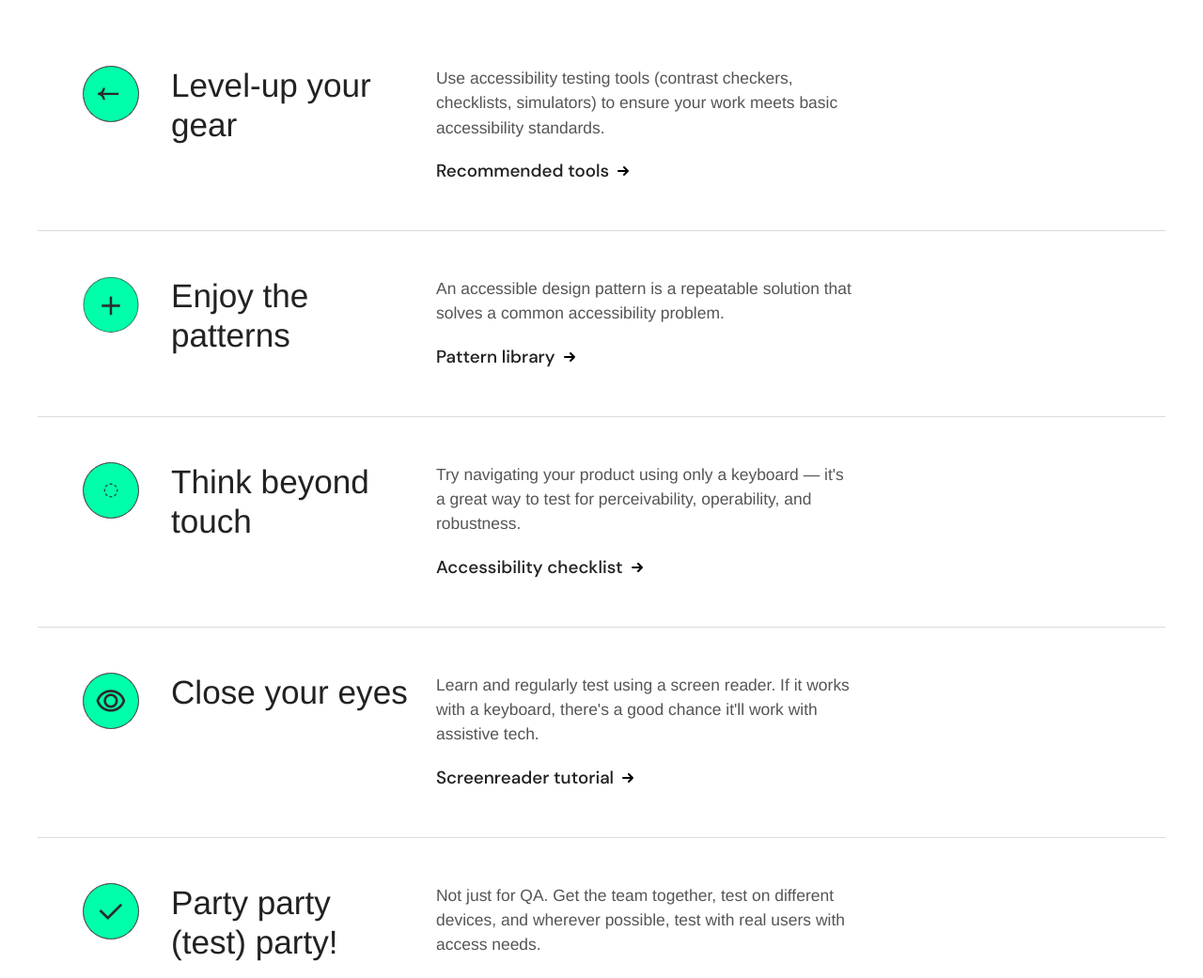
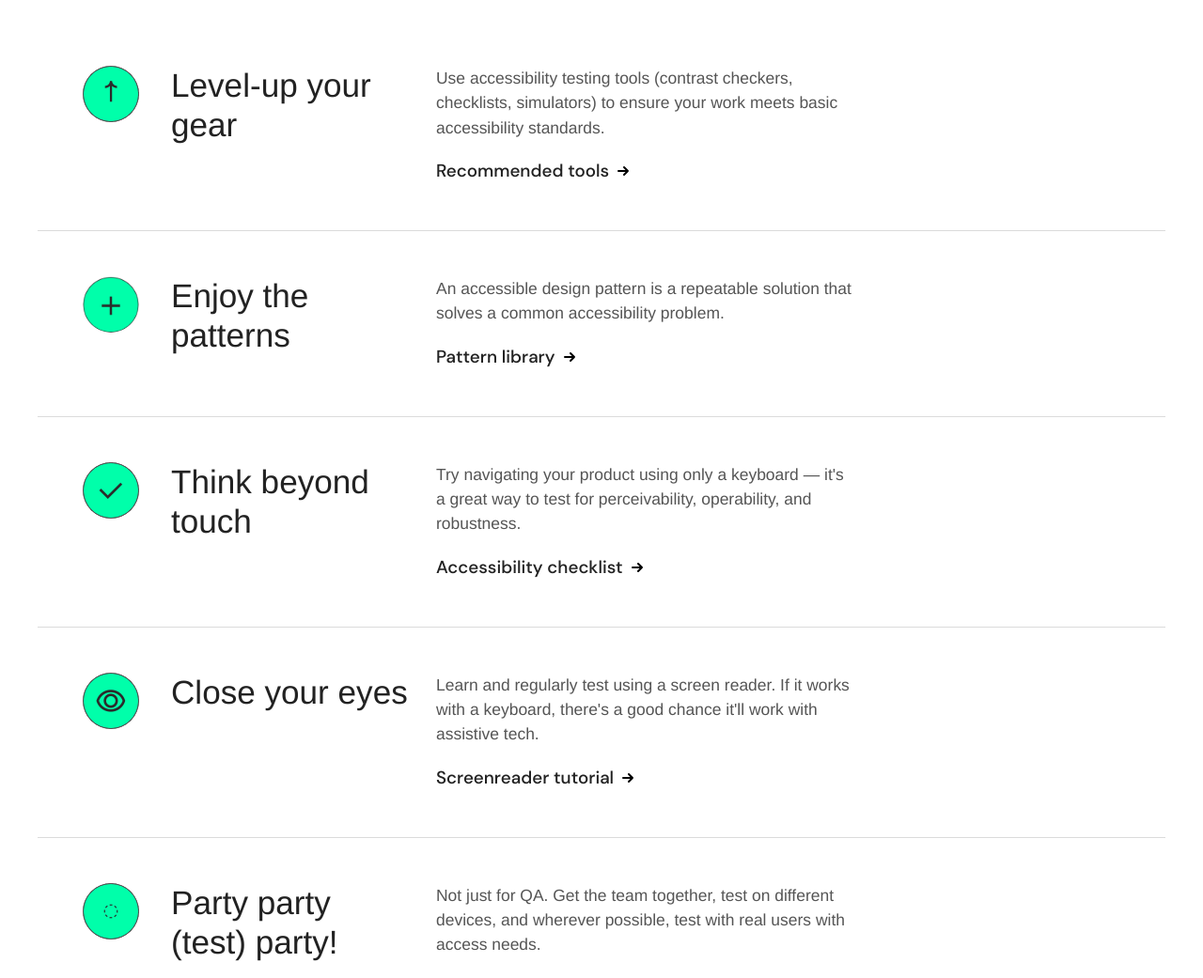
Before and after one commit to ustwo/accessibility-microsite, a React (Vite) app: page / in a window 1280 px wide. Shown: the part 411-1452 px from the top of the page at 94% size. Built offline with nearby package versions, Linux system fonts and the light colour scheme; no server answers; a web font is replaced by a local one.

Commit message:
Home Icons animation updates

```diff
--- a/public/styles/icon-animation.css
+++ b/public/styles/icon-animation.css
@@ -22,14 +22,15 @@
 /* Arrow icon animation */
 .principle-icon[data-icon="arrow"] {
   background-position: 0 0;
+  transform: rotate(90deg);
 }
 .principle-card:hover .principle-icon[data-icon="arrow"] {
-  animation: arrowAnimation 1s steps(31) forwards;
+  animation: arrowAnimation 0.6s steps(15) 2;
 }
 
 @keyframes arrowAnimation {
   from { background-position: 0 0; }
-  to { background-position: 0 -1860px; } /* 60px * 30 frames */
+  to { background-position: 0 -900px; } /* 60px * 30 frames */
 }
 
 /* Plus icon animation */
@@ -37,12 +38,13 @@
   background-position: 0 -480px;
 }
 .principle-card:hover .principle-icon[data-icon="plus"] {
-  animation: plusAnimation 0.32s steps(8) forwards;
+  animation: plusAnimation 0.72s steps(8) forwards;
 }
 
 @keyframes plusAnimation {
-  from { background-position: 0 0; }
-  to { background-position: 0 -480px; } /* 60px * 75 frames */
+  from { background-position: 0 -480px; }
+  50% { background-position: 0 0; } /* 60px * 75 frames */
+  100% { background-position: 0 -480px; }
 }
 
 /* Click icon animation */
@@ -63,7 +65,7 @@
   background-position: 0 0;
 }
 .principle-card:hover .principle-icon[data-icon="blink"] {
-  animation: blinkAnimation 0.32s steps(6) forwards;
+  animation: blinkAnimation 0.3s steps(6) forwards;
 }
 
 @keyframes blinkAnimation {
@@ -75,7 +77,7 @@
   background-position: 0 -540px;
 }
 .principle-card:hover .principle-icon[data-icon="tick"] {
-  animation: tickAnimation 0.32s steps(9) forwards;
+  animation: tickAnimation 0.2s steps(9) forwards;
 }
 
 @keyframes tickAnimation {
--- a/src/routes/Index.tsx
+++ b/src/routes/Index.tsx
@@ -108,8 +108,8 @@ export default function Index() {
               <Col start={1} span={1}>
                 <div
                   className="principle-icon"
-                  data-icon="click"
-                  style={{ backgroundImage: 'url(/img/animate-icon-click.png)' }}
+                  data-icon="tick"
+                  style={{ backgroundImage: 'url(/img/animate-icon-tick.png)' }}
                   aria-hidden="true"
                 />
               </Col>
@@ -158,8 +158,8 @@ export default function Index() {
               <Col start={1} span={1}>
                 <div
                   className="principle-icon"
-                  data-icon="tick"
-                  style={{ backgroundImage: 'url(/img/animate-icon-tick.png)' }}
+                  data-icon="click"
+                  style={{ backgroundImage: 'url(/img/animate-icon-click.png)' }}
                   aria-hidden="true"
                 />
               </Col>
```
